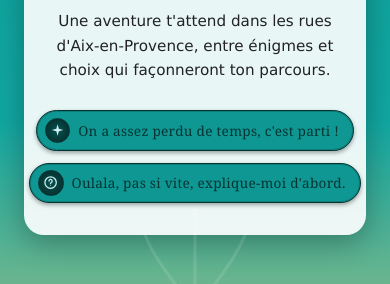
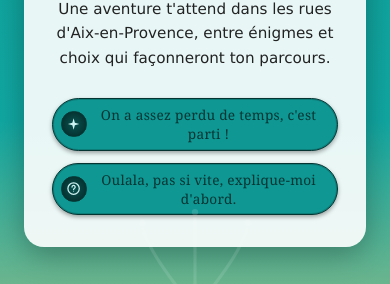
Before and after one commit to JeSuisCaroline/lumen-aquae, an Angular app: page /welcome in a window 390 px wide. Shown: the part 343-627 px from the top of the page. Built offline with nearby package versions, Linux system fonts and the light colour scheme; no server answers.

Commit message:
responsive buttons

```diff
--- a/src/app/shared/ui/button/button.component.scss
+++ b/src/app/shared/ui/button/button.component.scss
@@ -12,6 +12,8 @@ button {
   align-items: center;
   justify-content: center;
   gap: 0.5rem;
+  max-width: 100%;
+  box-sizing: border-box;
   padding: 0.4rem 0.9rem 0.4rem 0.5rem;
   border-radius: 999px;
   border: 1px solid colors.$abyss-teal;
@@ -68,7 +70,9 @@ button {
 }
 
 .label {
-  white-space: nowrap;
+  white-space: normal;
+  overflow-wrap: anywhere;
+  min-width: 0;
 }
 
 @media (max-width: 480px) {
```
